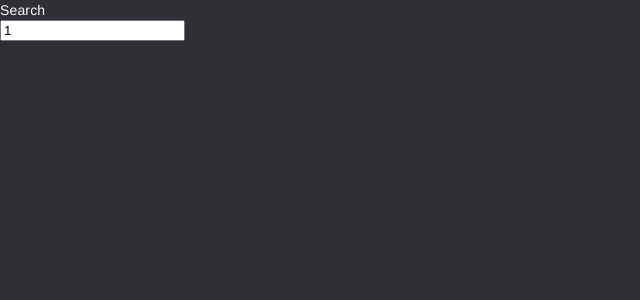
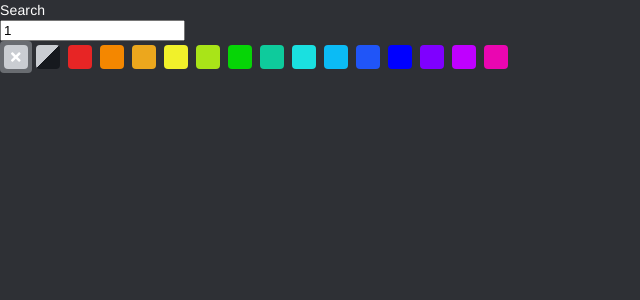
Before and after one commit to aar10n/ImageRepository, a React (Create React App) app in the folder client/: page /search/1 in a window 1280 px wide. Shown: the top 300 px of the page, without its empty margins (0-640 px from the left). Built offline with nearby package versions, Linux system fonts and the light colour scheme.

Commit message:
Added ColorFilter

```diff
--- a/client/src/core/SearchService.ts
+++ b/client/src/core/SearchService.ts
@@ -1,4 +1,4 @@
-import { Color, KeyofType, Orientation } from 'core/types';
+import { Color, Orientation } from 'core/types';
 
 export interface SearchOptions {
   color?: Color;
@@ -49,6 +49,29 @@ export default class SearchService {
 
   //
 
+  public static removeParam(url: string, param: string): string {
+    return url.replace(
+      new RegExp(`((&|\\?)${param}=[^&]+$|${param}=[^&]+&?)`),
+      ''
+    );
+  }
+
+  public static updateParam(url: string, param: string, value: any): string {
+    const escaped = String(value).replace(' ', '+');
+    const parts = url.split('?');
+    if (parts[1]?.includes(param)) {
+      return url.replace(
+        new RegExp(`(?<=&|\\?)${param}=[^&]+`),
+        `${param}=${escaped}`
+      );
+    }
+
+    const sep = parts[1] !== undefined ? '&' : '?';
+    return `${url}${sep}${param}=${escaped}`;
+  }
+
+  //
+
   private static validateString(
     options: SearchOptions,
     key: string,
--- /dev/null
+++ b/client/src/views/Search/ColorFilter.tsx
@@ -0,0 +1,124 @@
+import { createStyles, makeStyles } from '@material-ui/core/styles';
+import { useHistory } from 'react-router-dom';
+import classNames from 'classnames';
+import { tuple } from 'core/types';
+import { FontAwesomeIcon } from '@fortawesome/react-fontawesome';
+import SearchService from 'core/SearchService';
+
+interface ColorOption {
+  id: string;
+  value: string;
+  background?: string;
+  icon?: string;
+}
+
+interface Props {
+  param: string;
+  selected: string;
+  colors: ColorOption[];
+}
+
+const colorStyle = ({ value, background }: ColorOption) => ({
+  background: value,
+
+  '& > div': {
+    background: background ?? value,
+  },
+});
+
+const selectedColorStyle = (_: ColorOption) => ({
+  '& > div': {
+    visibility: 'visible',
+  },
+});
+
+const useStyles = makeStyles(() =>
+  createStyles({
+    container: {
+      display: 'flex',
+      flexWrap: 'wrap',
+    },
+    color: {
+      position: 'relative',
+      margin: '4px',
+      width: '24px',
+      height: '24px',
+      display: 'flex',
+      alignItems: 'center',
+      justifyContent: 'center',
+      borderRadius: '4px',
+
+      '&:hover': {
+        '& > div': {
+          visibility: 'visible',
+        },
+      },
+    },
+    background: {
+      position: 'absolute',
+      width: '32px',
+      height: '32px',
+      borderRadius: '4px',
+      visibility: 'hidden',
+      zIndex: -1,
+      // opacity: 0.5,
+      filter: 'opacity(38%)',
+    },
+    colors: (colors: ColorOption[]) => {
+      const result = Object.fromEntries(
+        colors
+          .map(option => [
+            tuple(`&.${option.id}`, colorStyle(option)),
+            tuple(`&.${option.id}-selected`, selectedColorStyle(option)),
+          ])
+          .flat(1)
+      );
+
+      return result;
+    },
+  })
+);
+
+export const ColorFilter = (props: Props) => {
+  const history = useHistory();
+  const classes = useStyles(props.colors ?? []);
+  const { param, colors, selected } = props;
+
+  const handleSelect = (id: string) => {
+    if (id === selected) return;
+
+    const {
+      location: { pathname, search },
+    } = history;
+    const url = pathname + search;
+
+    let updated: string;
+    if (id === 'default') {
+      updated = SearchService.removeParam(url, param);
+    } else {
+      updated = SearchService.updateParam(url, param, id);
+    }
+
+    history.replace(updated);
+  };
+
+  return (
+    <div className={classes.container}>
+      {colors.map(({ id, icon }) => (
+        <div
+          key={id}
+          className={classNames(
+            classes.color,
+            classes.colors,
+            id,
+            id === selected && `${id}-selected`
+          )}
+          onClick={() => handleSelect(id)}
+        >
+          {icon && <FontAwesomeIcon icon={icon as any} />}
+          <div className={classes.background} />
+        </div>
+      ))}
+    </div>
+  );
+};
--- a/client/src/views/Search/index.tsx
+++ b/client/src/views/Search/index.tsx
@@ -2,6 +2,7 @@ import { ChangeEvent, KeyboardEvent, useMemo, useState } from 'react';
 import { createStyles, makeStyles } from '@material-ui/core/styles';
 import { useHistory, useLocation, useParams } from 'react-router-dom';
 import SearchService, { SearchOptions } from 'core/SearchService';
+import { ColorFilter } from './ColorFilter';
 
 interface Params {
   query: string | undefined;
@@ -12,17 +13,42 @@ const useStyles = makeStyles(() => createStyles({}));
 const useQuery = (query: string): SearchOptions =>
   useMemo(() => SearchService.validateOptions(query), [query]);
 
+const colors = [
+  {
+    id: 'default',
+    value: '#CACDD2',
+    icon: 'times',
+  },
+  {
+    id: 'grayscale',
+    value:
+      'linear-gradient(135deg, rgb(202, 205, 210) 0%,' +
+      'rgb(202, 205, 210) 49%, rgb(22, 25, 30) 50%,' +
+      'rgb(22, 25, 30) 100%)',
+    background: '#CACDD2',
+  },
+  { id: 'red', value: '#E72525' },
+  { id: 'orange', value: '#F48700' },
+  { id: 'amber', value: '#ECA71D' },
+  { id: 'yellow', value: '#F1F12A' },
+  { id: 'lime', value: '#A9E418' },
+  { id: 'green', value: '#06D506' },
+  { id: 'teal', value: '#0ECB9C' },
+  { id: 'turquoise', value: '#1AE0E0' },
+  { id: 'aqua', value: '#0BBBF5' },
+  { id: 'azure', value: '#2055F8' },
+  { id: 'blue', value: '#0000FF' },
+  { id: 'purple', value: '#7F00FF' },
+  { id: 'orchid', value: '#BF00FF' },
+  { id: 'magenta', value: '#EA06B1' },
+];
+
 export const Search = () => {
   const history = useHistory();
   const params = useParams<Params>();
   const options = useQuery(history.location.search);
   const [search, setSearch] = useState(params.query ?? '');
   const styles = useStyles();
-
-  console.log(params);
-  console.log(options);
-  // console.log(Object.fromEntries(query.entries()));
-  console.log('');
 
   const handleKeypress = (event: KeyboardEvent<HTMLInputElement>) => {
     const { key } = event;
@@ -41,6 +67,11 @@ export const Search = () => {
           value={search}
         ></input>
       </div>
+      <ColorFilter
+        param="color"
+        colors={colors}
+        selected={options.color ?? 'default'}
+      />
     </div>
   );
 };
```
Also changed, not shown: client/src/views/Search/ColorPicker.tsx (deleted, +0 -14 lines), client/src/views/Search/Filter.tsx (added, +64 -0 lines).
